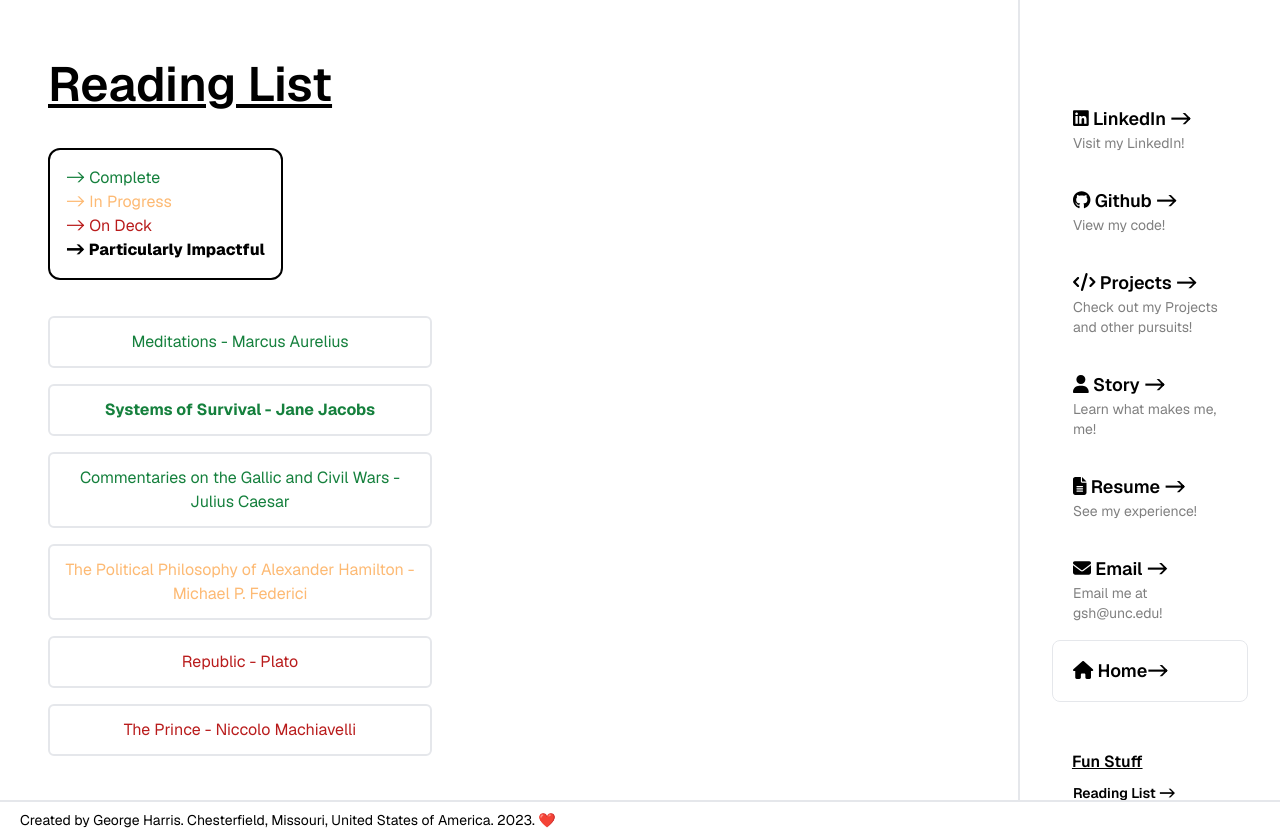
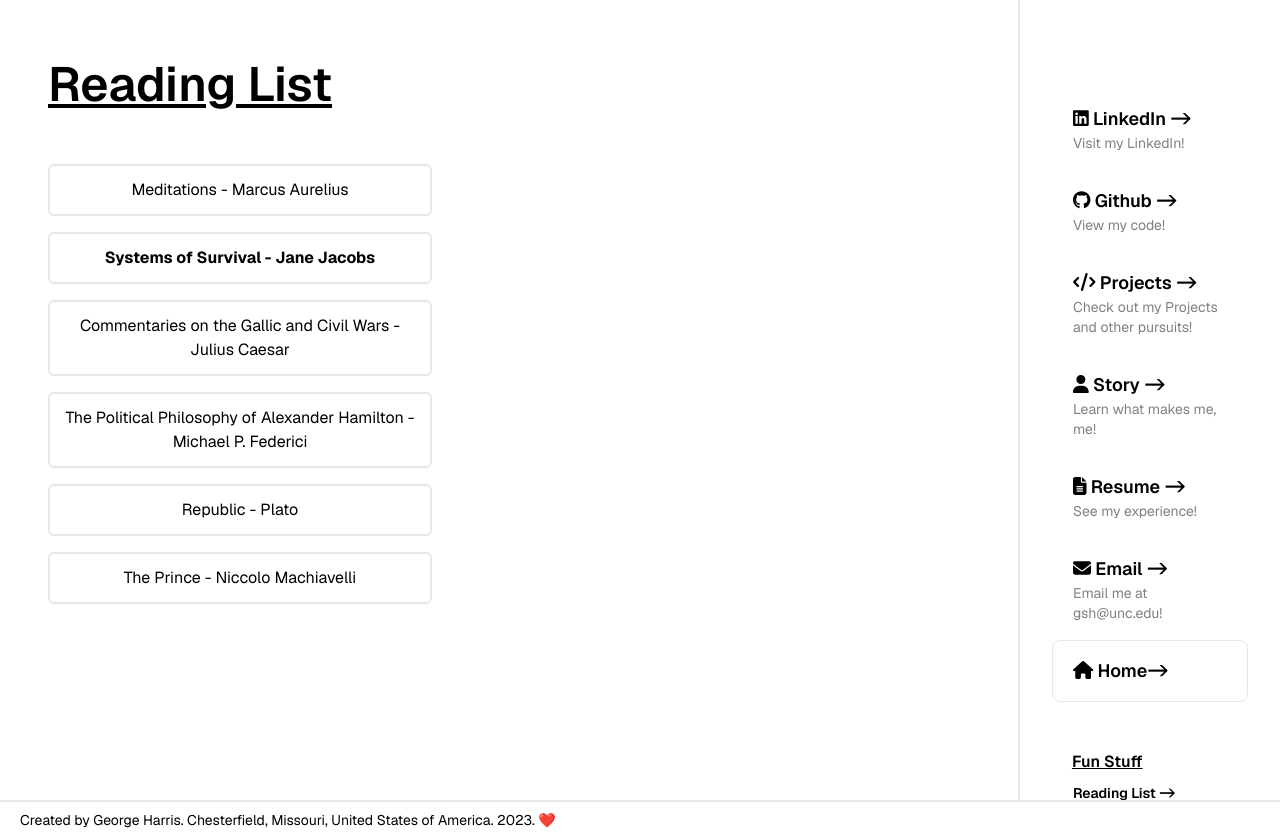
Before and after one commit to gshunc/gsh-portfolio, a Next.js app: page /reading-list in a window 1280 px wide. Built offline with nearby package versions, Linux system fonts and the light colour scheme.

Commit message:
removed ranking

```diff
--- a/app/components/ReadingDropdown.tsx
+++ b/app/components/ReadingDropdown.tsx
@@ -1,14 +1,7 @@
 "use client";
 import { Story_Image } from "./story_page_components/Story_Image";
-import { state } from "../data/books/books";
 import { useRouter } from "next/navigation";
 import { useState } from "react";
-
-const stateClasses = {
-  finished: "text-green-700",
-  "in-progress": "text-orange-300",
-  "on-deck": "text-red-700",
-};
 
 export default function ReadingDropdown(props: {
   title: String | JSX.Element;
@@ -17,17 +10,8 @@ export default function ReadingDropdown(props: {
   image_src: string;
   image_alt: string;
   is_favorite: boolean;
-  book_state: state;
 }) {
-  const {
-    title,
-    author,
-    content,
-    image_src,
-    image_alt,
-    is_favorite,
-    book_state,
-  } = props;
+  const { title, author, content, image_src, image_alt, is_favorite } = props;
 
   const router = useRouter();
 
@@ -38,8 +22,7 @@ export default function ReadingDropdown(props: {
       <div className="peer group">
         <button
           className={`peer w-96 rounded-md text-center content-center select-none border-2 hover:border-black p-3 mt-2
-          ${is_favorite ? "font-bold" : ""}
-          ${stateClasses[book_state] || ""}`}
+          ${is_favorite ? "font-bold" : ""}`}
           onClick={() => {
             setActive(!isActive);
             router.push("#" + title);
--- a/app/data/books/books.ts
+++ b/app/data/books/books.ts
@@ -6,10 +6,7 @@ interface Book {
   image_src: string;
   image_alt: string;
   is_favorite: boolean;
-  state: state;
 }
-
-export type state = "finished" | "in-progress" | "on-deck";
 
 export const books: Array<Book> = [
   // Finished books (unchanged)
@@ -21,7 +18,6 @@ export const books: Array<Book> = [
     image_src: "/books/meditations.jpg",
     image_alt: "Meditations Cover",
     is_favorite: false,
-    state: "finished",
   },
   {
     title: "Systems of Survival",
@@ -31,7 +27,6 @@ export const books: Array<Book> = [
     image_src: "/books/systems_of_survival.jpg",
     image_alt: "Systems of Survival Cover",
     is_favorite: true,
-    state: "finished",
   },
   {
     title: "Commentaries on the Gallic and Civil Wars",
@@ -41,7 +36,6 @@ export const books: Array<Book> = [
     image_src: "/books/caesar_commentaries.jpg",
     image_alt: "Commentaries on the Gallic and Civil Wars Cover",
     is_favorite: false,
-    state: "finished",
   },
 
   {
@@ -52,7 +46,6 @@ export const books: Array<Book> = [
     image_src: "/books/hamilton_philosophy.jpg",
     image_alt: "The Political Philosophy of Alexander Hamilton Cover",
     is_favorite: false,
-    state: "in-progress",
   },
 
   {
@@ -63,7 +56,6 @@ export const books: Array<Book> = [
     image_src: "/books/republic.jpg",
     image_alt: "Republic Cover",
     is_favorite: false,
-    state: "on-deck",
   },
   {
     title: "The Prince",
@@ -73,6 +65,5 @@ export const books: Array<Book> = [
     image_src: "/books/the_prince.jpg",
     image_alt: "The Prince Cover",
     is_favorite: false,
-    state: "on-deck",
   },
 ];
--- a/app/reading-list/page.tsx
+++ b/app/reading-list/page.tsx
@@ -11,20 +11,6 @@ const ReadingList = () => {
         <p className="text-2xl lg:text-5xl font-semibold underline mt-5 mb-10">
           Reading List
         </p>
-        <section className="border-2 border-black rounded-xl w-fit p-4 mb-5">
-          <div className="flex flex-row items-end justify-between text-md lg:text-md text-green-700 w-full">
-            <p>-&gt; Complete</p>
-          </div>
-          <div className="flex flex-row items-end justify-between text-md lg:text-md text-orange-300 w-full">
-            <p>-&gt; In Progress</p>
-          </div>
-          <div className="flex flex-row items-end justify-between text-md lg:text-md text-red-700 w-full">
-            <p>-&gt; On Deck</p>
-          </div>
-          <div className="flex flex-row items-end justify-between text-md lg:text-md font-extrabold w-full">
-            <p>-&gt; Particularly Impactful</p>
-          </div>
-        </section>
         <section className="scroll-smooth overflow-auto">
           {books.map((book) => {
             return (
@@ -43,7 +29,6 @@ const ReadingList = () => {
                   image_src={book.image_src}
                   image_alt={book.image_alt}
                   is_favorite={book.is_favorite}
-                  book_state={book.state}
                 />
               </a>
             );
```
